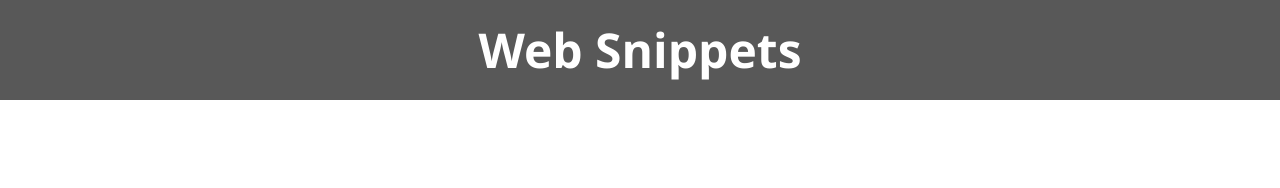
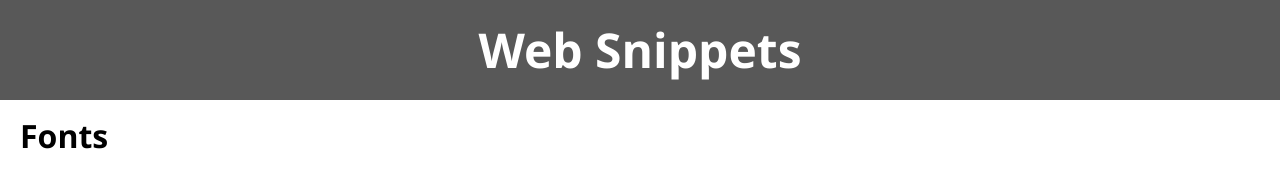
Before and after one commit to IanHorler/WebSnippets, a plain HTML site: page index.html in a window 1280 px wide. Drawn offline with Linux system fonts and the light colour scheme.

Commit message:
feat: add fonts section

```diff
--- a/index.html
+++ b/index.html
@@ -9,6 +9,9 @@
 </head>
 <body>
     <h1>Web Snippets</h1>
+    <div class="fonts">
+        <h2>Fonts</h2>
+    </div>
     <script src="script.js"></script>
 </body>
 </html>
--- a/style.css
+++ b/style.css
@@ -9,3 +9,13 @@ h1 {
     font-weight: bold;
     font-family: "Segoe UI", Tahoma, Geneva, Verdana, sans-serif;
 }
+
+div {
+    padding: 20px;
+}
+
+h2 {
+    font-size: 2em;
+    font-weight: bold;
+    font-family: "Segoe UI", Tahoma, Geneva, Verdana, sans-serif;
+}
```
